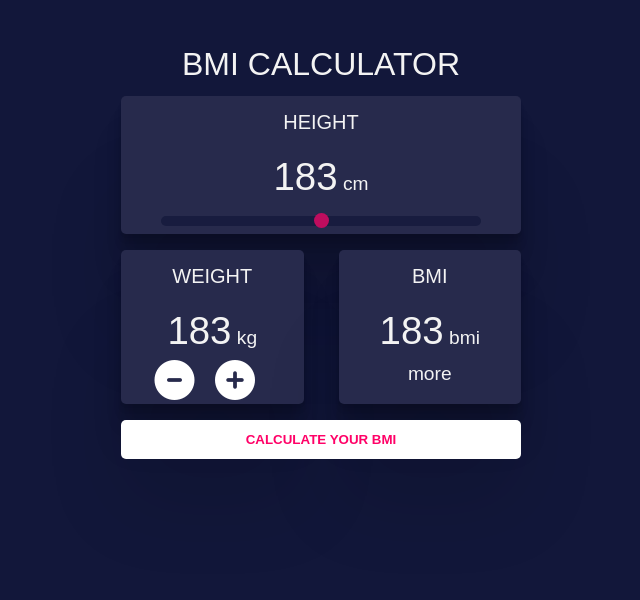
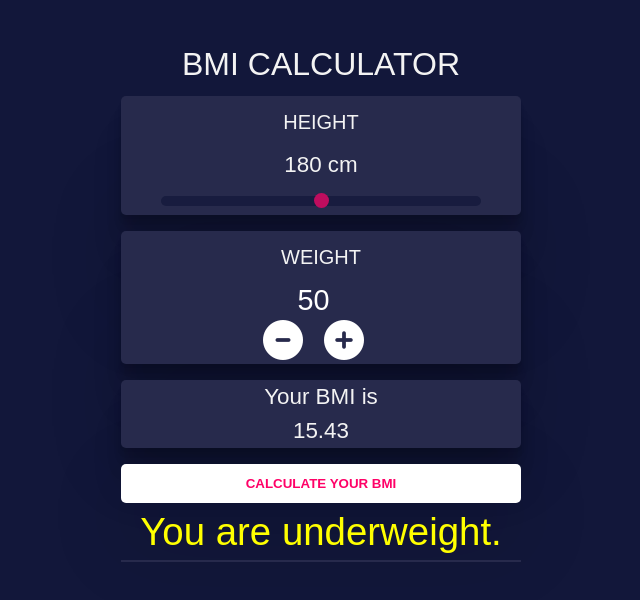
Before and after one commit to fstipo/BMI-calculator, a plain HTML site: page index.html in a window 1280 px wide. Both pictures are taken after a click on the button "CALCULATE YOUR BMI". Shown: the whole page, without its empty margins (319-959 px from the left). Drawn offline with Linux system fonts and the light colour scheme.

Commit message:
add function for bmi

```diff
--- /dev/null
+++ b/app.js
@@ -0,0 +1,57 @@
+const height = document.querySelector('#myRange');
+const outHeight = document.querySelector('.height');
+const weight = document.querySelector('.weight');
+
+const plus = document.querySelector('.plus');
+const minus = document.querySelector('.minus');
+const outBmi = document.querySelector('.bmi');
+const msg = document.querySelector('.message');
+
+
+let btn = document.querySelector('button');
+btn.addEventListener('click', bmiCalculator);
+console.log(weight.value);
+
+height.addEventListener('change', () => {
+    outHeight.innerHTML = height.value;
+    console.log(height.value);
+});
+
+weight.addEventListener('change', () => {
+    weight.innerHTML = weight.value;
+    console.log(weight.value);
+})
+
+plus.addEventListener('click', () => {
+    let result = weight.value++;
+    weight.innerHTML = weight.value;
+    console.log(weight.value);
+});
+minus.addEventListener('click', () => {
+    let result = weight.value--;
+    weight.innerHTML = weight.value;
+    console.log(weight.value);
+});
+
+
+
+function bmiCalculator() {
+    let w = weight.value;
+    let h = height.value / 100;
+    bmi = w / (h ** 2);
+    bmi = bmi.toFixed(2);
+    bmi = Number(bmi);
+    outBmi.innerHTML = `Your BMI is </br> ${bmi}`;
+    console.log(bmi);
+    if (bmi < 18.5) {
+        msg.innerHTML = "You are underweight."
+        msg.style.color = 'yellow';
+    } else if (bmi >= 18.5 && bmi < 25) {
+        msg.innerHTML = "You are healthy."
+        msg.style.color = 'green';
+
+    } else if (bmi >= 25) {
+        msg.innerHTML = "You are overweight."
+        msg.style.color = 'red';
+    };
+}
--- a/index.html
+++ b/index.html
@@ -19,31 +19,34 @@
         <header class="spacer">
             <h1>bmi calculator</h1>
         </header>
+
         <section class="content">
-            <div class="height spacer box">
+            <div class="spacer box">
                 <h3>Height</h3>
-                <p><span class="h">183</span> cm</p>
+
+                <p><span class="height">180 </span><span> cm</span></p>
 
                 <input type="range" min="130" max="230" value="180" class="slider" id="myRange">
             </div>
-            <div class="flex">
-                <div class="weight spacer box">
+
+            <div>
+                <div class="spacer box">
                     <h3>Weight</h2>
-                        <p><span class="h">183</span> kg</p>
-                        <i class="fas fa-minus-circle"></i>
-                        <i class="fas fa-plus-circle"></i>
+                        <input type="number" value='50' class="weight" />
+                        <i class="fas fa-minus-circle minus"></i>
+                        <i class="fas fa-plus-circle plus"></i>
 
                 </div>
                 <div class="bmi spacer box">
                     <h3>bmi</h3>
-                    <p><span class="h">183</span> bmi</p>
-                    <p>more</p>
+                    <p><span class="bmi"></span></p>
                 </div>
             </div>
-            <button type="button" class="spacer">Calculate your bmi</button>
+            <button type="button" class="spacer btn">Calculate your bmi</button>
+            <div class="message"></div>
     </div>
     </section>
-    <!-- <script src="app.js"></script> -->
+    <script src="app.js"></script>
 </body>
 
 </html>
--- a/style.css
+++ b/style.css
@@ -33,7 +33,7 @@ body {
     line-height: 1.5;
     background-color: #12173A;
     color: #f3f3f3;
-    font-size: 1.2em;
+    font-size: 1.4em;
     font-family: Arial, Helvetica, sans-serif;
     font-weight: 400;
 }
@@ -114,9 +114,9 @@ button:focus {
 .fas:hover,
 .fas:focus {
     color: #c1c1f1;
+    font-size: 38px;
     /* background-color: #fff; */
 }
-
 
 .box {
     box-shadow:
@@ -161,3 +161,28 @@ button:focus {
     height: 35px;
     opacity: 0.5;
 }
+
+.weight {
+    border: none;
+    border-color: transparent;
+    outline: none;
+    background-color: #272A4C;
+    color: #fff;
+    text-align: center;
+    font-size: 1.8rem;
+}
+
+input[type=number]:active::-webkit-inner-spin-button,
+input[type=number]:focus::-webkit-inner-spin-button {
+    display: none;
+
+}
+
+input[type=number]:hover::-webkit-inner-spin-button {
+    display: none;
+}
+
+.message {
+    font-size: 2.4rem;
+    border-bottom: 2px solid #272A4C;
+}
```
